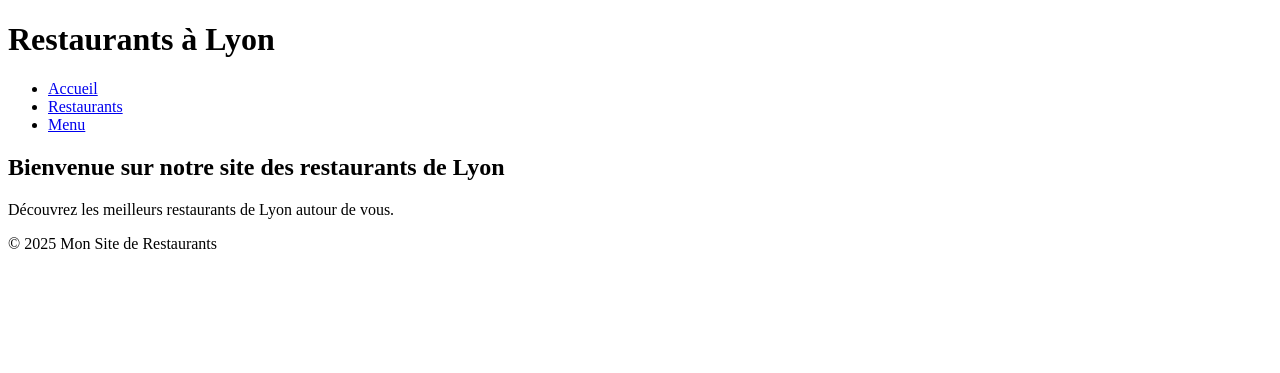
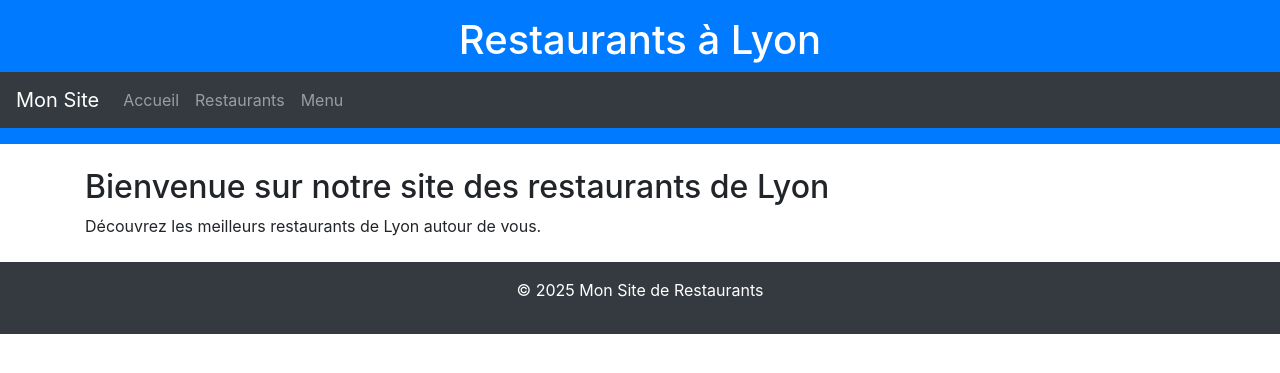
Before and after one commit to Zenkai04/Projet, a PHP site: page / in a window 1280 px wide. Shown: the top 373 px of the page. Run offline with PHP 8.4, Linux system fonts and the light colour scheme; style sheets or scripts are compiled from the project's sources; some libraries are stand-ins or nearby versions.

Commit message:
Ajout de styles

```diff
--- a/templates/base.twig
+++ b/templates/base.twig
@@ -4,24 +4,40 @@
     <meta charset="UTF-8">
     <meta name="viewport" content="width=device-width, initial-scale=1.0">
     <title>{% block title %}Mon Site de Restaurants{% endblock %}</title>
+    <link href="https://stackpath.bootstrapcdn.com/bootstrap/4.5.2/css/bootstrap.min.css" rel="stylesheet">
     <link rel="stylesheet" href="styles.css">
 </head>
 <body>
-    <header>
+    <header class="bg-primary text-white text-center py-3">
         <h1>Restaurants à Lyon</h1>
-        <nav>
-            <ul>
-                <li><a href="index.php?page=home">Accueil</a></li>
-                <li><a href="index.php?page=restaurants">Restaurants</a></li>
-                <li><a href="index.php?page=menu">Menu</a></li>
-            </ul>
+        <nav class="navbar navbar-expand-lg navbar-dark bg-dark">
+            <a class="navbar-brand" href="#">Mon Site</a>
+            <button class="navbar-toggler" type="button" data-toggle="collapse" data-target="#navbarNav" aria-controls="navbarNav" aria-expanded="false" aria-label="Toggle navigation">
+                <span class="navbar-toggler-icon"></span>
+            </button>
+            <div class="collapse navbar-collapse" id="navbarNav">
+                <ul class="navbar-nav">
+                    <li class="nav-item">
+                        <a class="nav-link" href="index.php?page=home">Accueil</a>
+                    </li>
+                    <li class="nav-item">
+                        <a class="nav-link" href="index.php?page=restaurants">Restaurants</a>
+                    </li>
+                    <li class="nav-item">
+                        <a class="nav-link" href="index.php?page=menu">Menu</a>
+                    </li>
+                </ul>
+            </div>
         </nav>
     </header>
-    <main>
+    <main class="container mt-4">
         {% block content %}{% endblock %}
     </main>
-    <footer>
+    <footer class="bg-dark text-white text-center py-3 mt-4">
         <p>© 2025 Mon Site de Restaurants</p>
     </footer>
+    <script src="https://code.jquery.com/jquery-3.5.1.slim.min.js"></script>
+    <script src="https://cdn.jsdelivr.net/npm/@popperjs/core@2.5.4/dist/umd/popper.min.js"></script>
+    <script src="https://stackpath.bootstrapcdn.com/bootstrap/4.5.2/js/bootstrap.min.js"></script>
 </body>
 </html>
```
